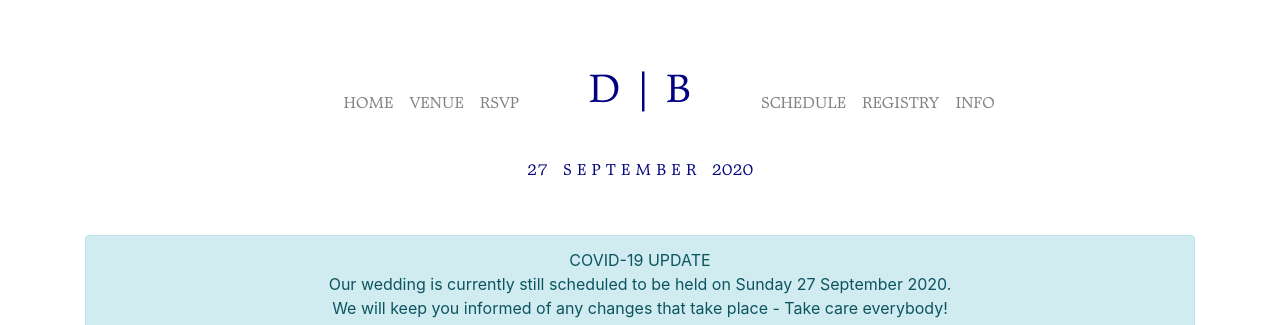
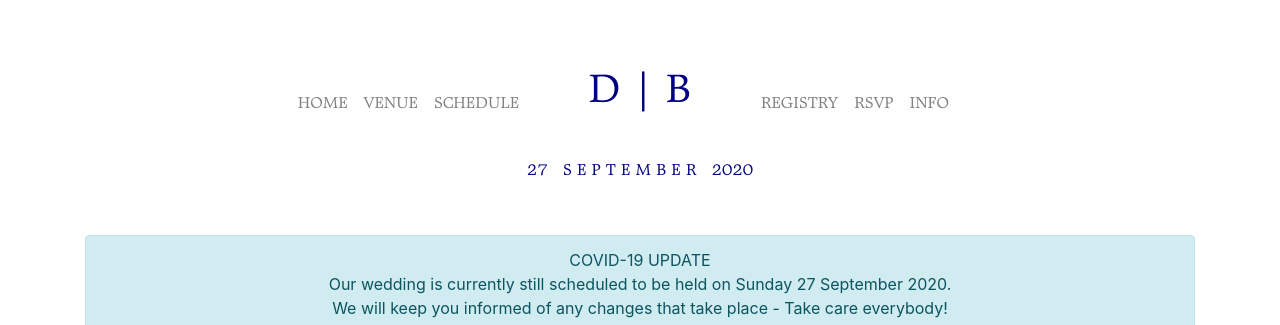
Before and after one commit to spicalous/dcbl, a Jekyll site: the page built from index.html, in a window 1280 px wide, cut to the strip 0-325 px from the top of the page. Built offline with Jekyll 4.4.1, drawn with Linux system fonts in a browser that asks for light colours; part of the change alters nothing that is shown.

```diff
--- a/_data/nav.yml
+++ b/_data/nav.yml
@@ -3,13 +3,13 @@ left-items:
     url: /
   - title: VENUE
     url: /venue
+  - title: SCHEDULE
+    url: /schedule
+
+right-items:
+  - title: REGISTRY
+    url: /registry
   - title: RSVP
     url: /rsvp
-
-right-items:
-  - title: SCHEDULE
-    url: /schedule
-  - title: REGISTRY
-    url: /registry
   - title: INFO
     url: /info
```
